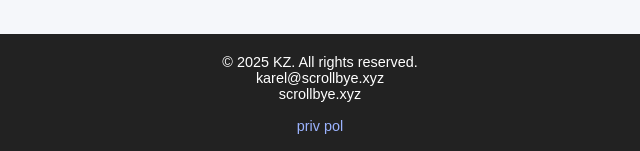
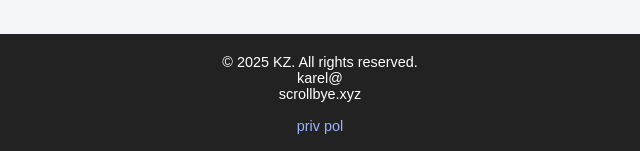
Before and after one commit to levnelahve/website, a plain HTML site: page index.html in a window 1280 px wide. Shown: the part 796-947 px from the top of the page, 320-960 px from the left. Drawn offline with Linux system fonts and the light colour scheme.

Commit message:
Update index.html

```diff
--- a/index.html
+++ b/index.html
@@ -124,7 +124,7 @@
 
     <footer>
         © 2025 KZ. All rights reserved.<br>
-        <div>karel@scrollbye.xyz</div><div>scrollbye.xyz</div><br>
+        <div>karel@</div><div>scrollbye.xyz</div><br>
             <a href="scrollbye_privacy_policy.html" style="color: #9bb3ff; text-decoration: none;">priv pol</a>
     </footer>
 </body>
```
